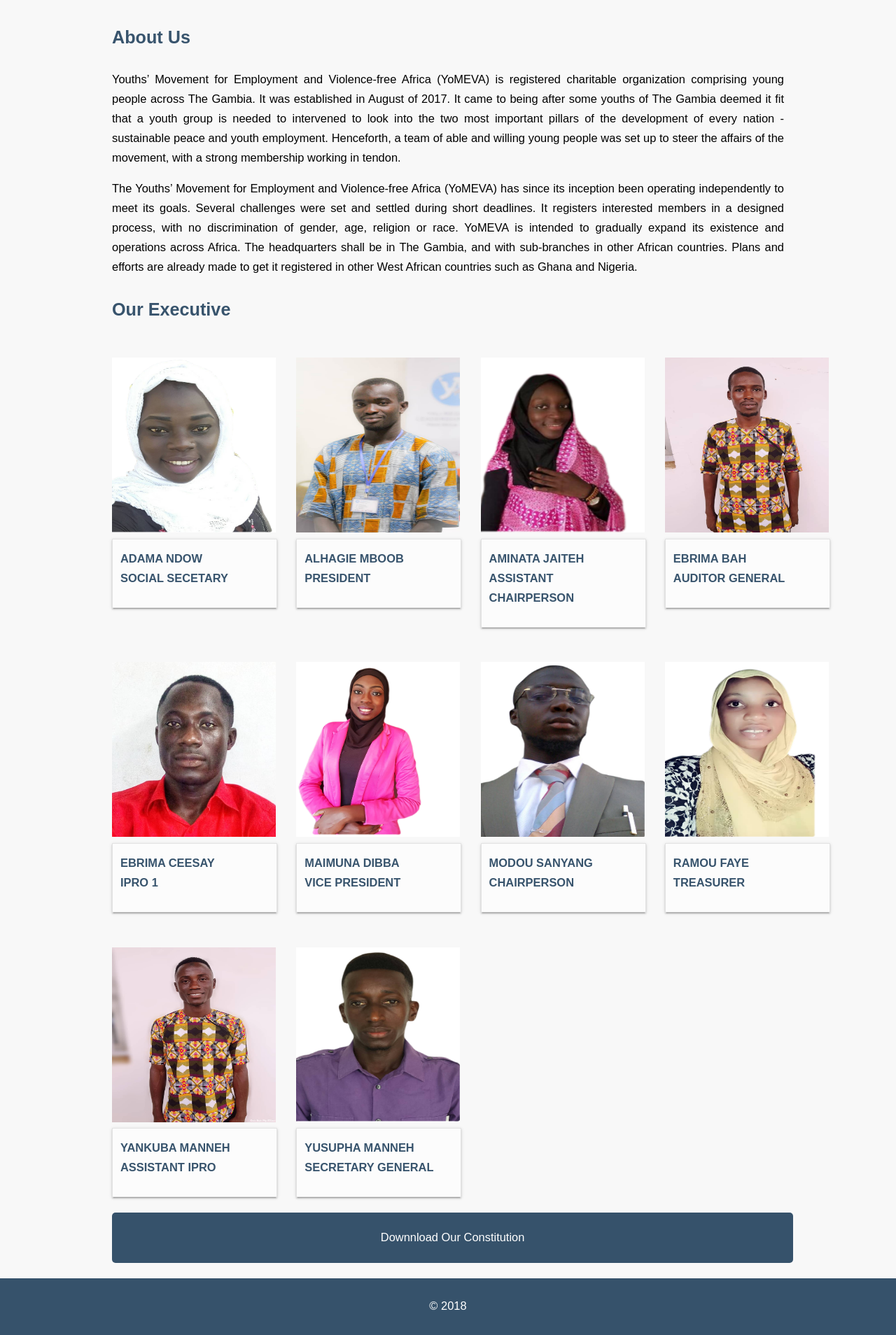
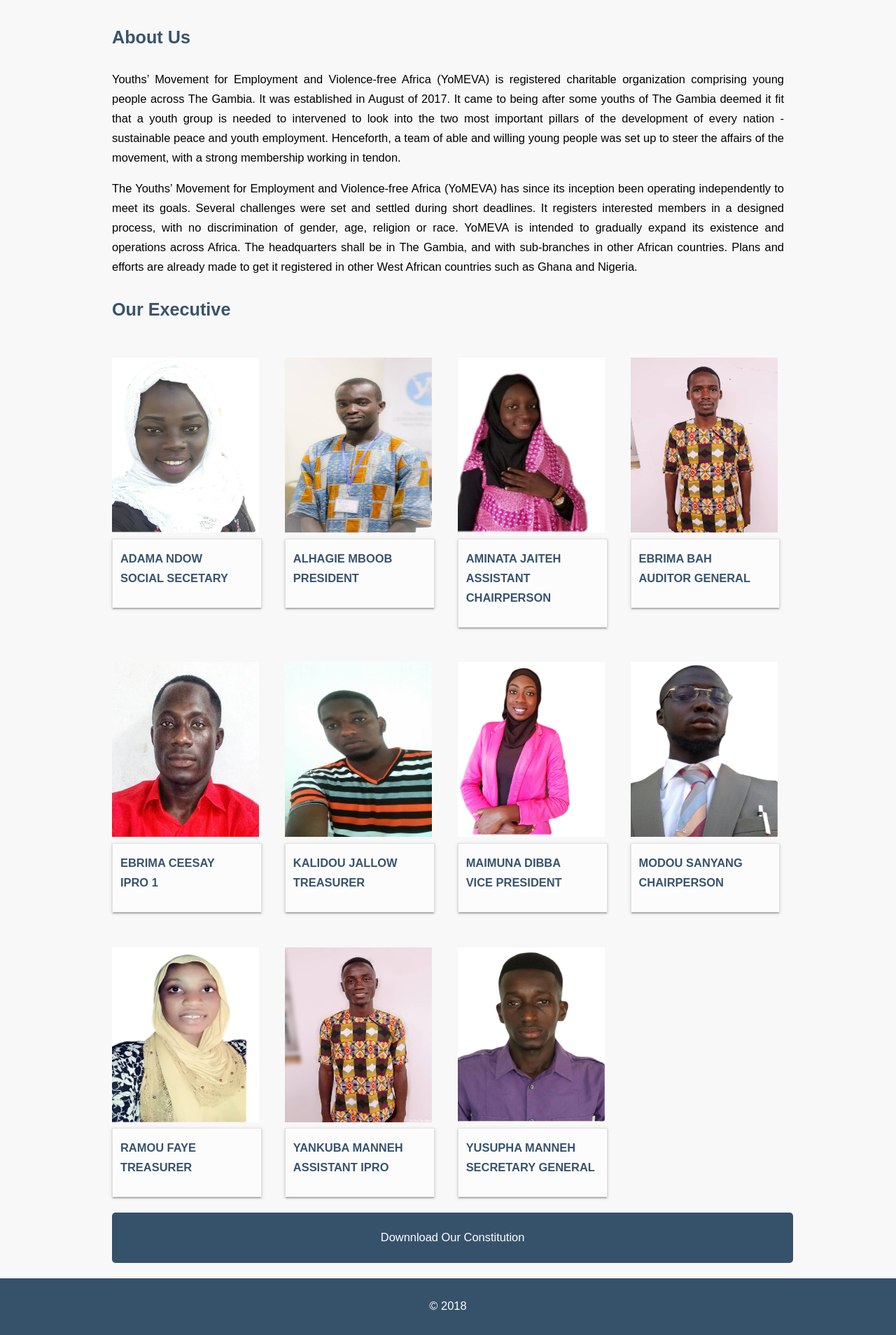
Before and after one commit to yomevagambia/yomevasite, a Jekyll site: the page built from about.html, in a window 1280 px wide. Shown: the part 1051-2959 px from the top of the page at 70% size. Built offline with Jekyll 4.4.1, drawn with Linux system fonts in a browser that asks for light colours; some web fonts are replaced.

```diff
--- a/assets/styles/_scss/pages/_about.scss
+++ b/assets/styles/_scss/pages/_about.scss
@@ -75,7 +75,7 @@
     width:214px;
     color: $color-primary;
     box-shadow: 0 2px 2px 0 rgba(0,0,0,0.14),0 1px 5px 0 rgba(0,0,0,0.12),0 3px 1px -2px rgba(0,0,0,0.2);
-
+    width: 190px;
 
 
 	padding: 0 1rem;
@@ -93,7 +93,7 @@
 
 //this is a hack fix edit the images later
 .executive-image{
-    width: 234px;
+    width:210px;
     height: 250px;
 }
 @include respond-to(tablet-small){
@@ -104,7 +104,7 @@
     }
 
     .executive-details{
-        width: 212px;
+        width:190px;
     }
 }
 @include respond-to(tablet-large){
```
Also changed, not shown: _executivecollection/kalidou.md (added, +5 -0 lines), assets/images/kalidou.jpeg (added).
